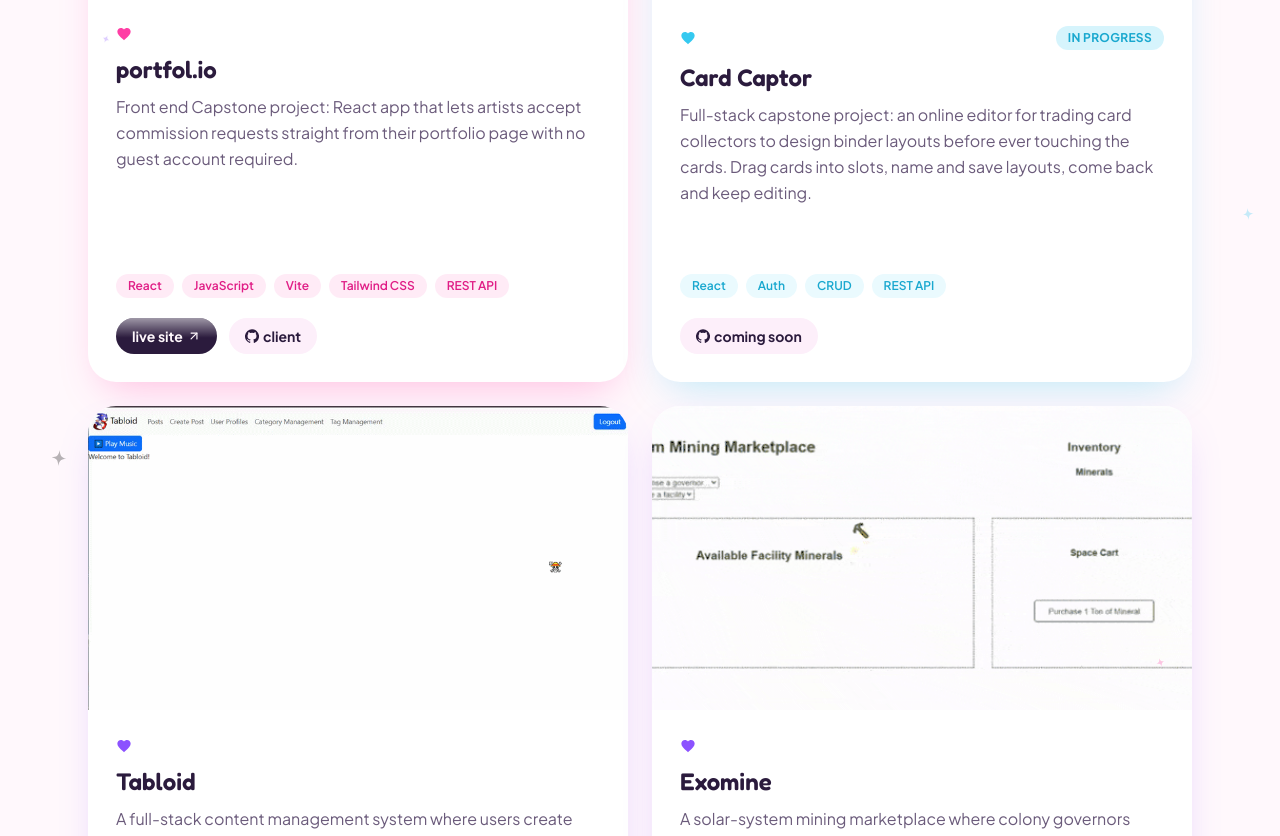
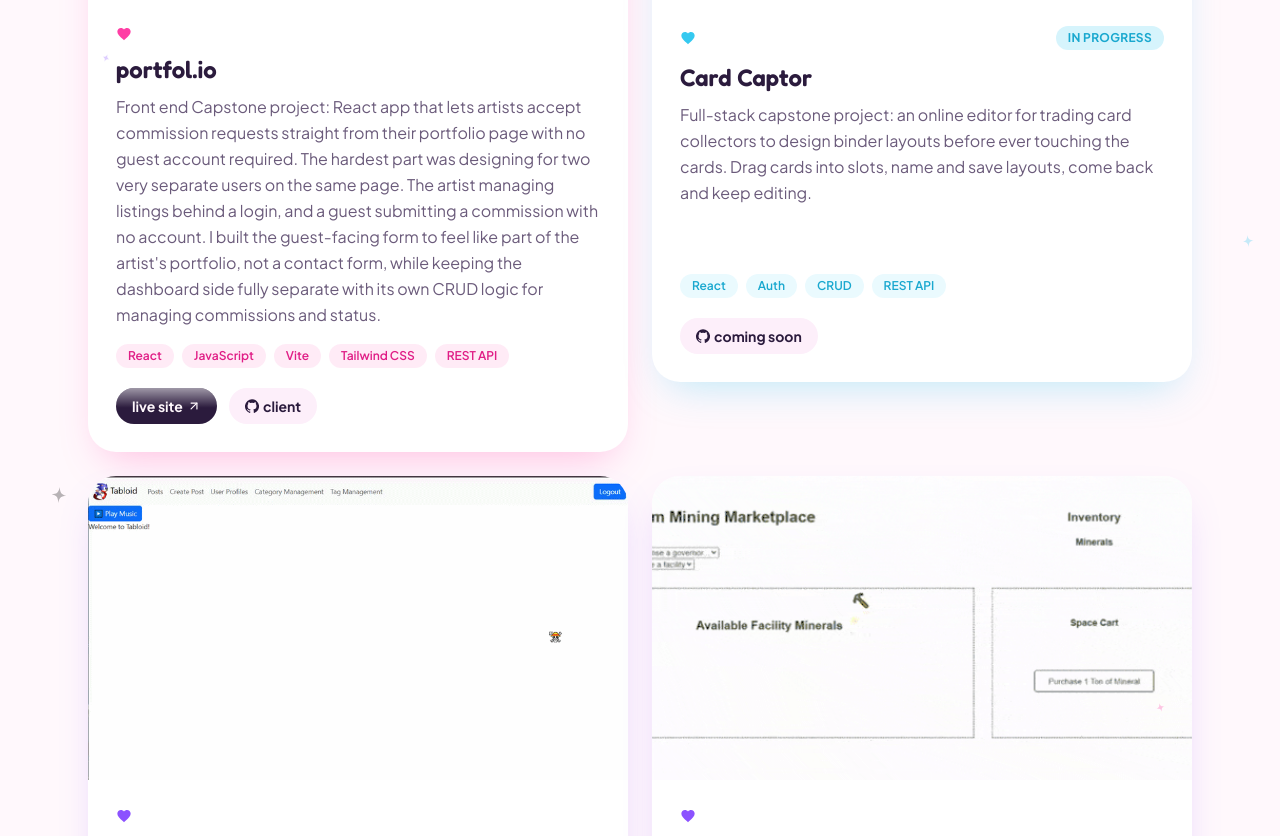
Before and after one commit to judeottilie-tech/experience, a React (Vite) app: page / in a window 1280 px wide. Shown: the part 1688-2524 px from the top of the page. Built offline with nearby package versions, Linux system fonts and the light colour scheme.

Commit message:
updated portfoleyeoh proj card

```diff
--- a/src/data/content.js
+++ b/src/data/content.js
@@ -86,8 +86,9 @@ export const projects = [
   {
     name: 'portfol.io',
     //status: '',
-    description:
-      'Front end Capstone project: React app that lets artists accept commission requests straight from their portfolio page with no guest account required.',
+    description: [
+      "Front end Capstone project: React app that lets artists accept commission requests straight from their portfolio page with no guest account required.",
+      " The hardest part was designing for two very separate users on the same page. The artist managing listings behind a login, and a guest submitting a commission with no account. I built the guest-facing form to feel like part of the artist's portfolio, not a contact form, while keeping the dashboard side fully separate with its own CRUD logic for managing commissions and status." ],
     tags: ['React', 'JavaScript', 'Vite', 'Tailwind CSS', 'REST API'],
     github: 'https://github.com/judeottilie-tech/portfol.io',
     live: 'https://portfoleyeoh.vercel.app',
```
